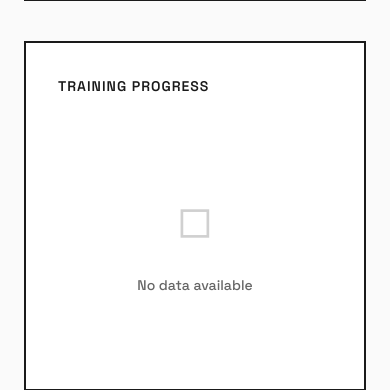
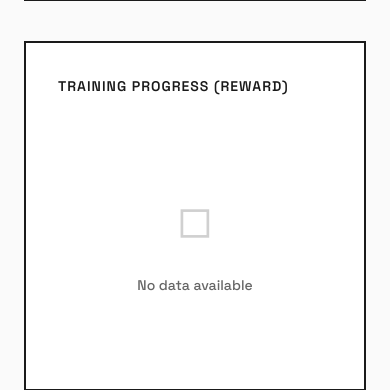
Before and after one commit to bangyen/emergent, a Flask app: page / in a window 390 px wide. Shown: the part 856-1246 px from the top of the page. Run offline with Flask 3, Linux system fonts and the light colour scheme; data that the repository does not hold is empty.

Commit message:
Add Bauhaus-inspired dashboard for experiment visualization
- Flask backend serving experiment and training data
- Minimalist UI with Space Grotesk font and flat colors
- Three views: Overview (stats + charts), Experiments (filterable grid), Training (loss curves + metrics)
- Loads data from multiple sources (grid_metrics, population_metrics, improved_training_results)
- Custom SVG favicon and responsive design
- Add Flask dependency to pyproject.toml

```diff
--- a/dashboard/static/js/dashboard.js
+++ b/dashboard/static/js/dashboard.js
@@ -105,19 +105,19 @@ function renderTrainingChart() {
     const ctx = document.getElementById('training-chart');
 
     const steps = trainingData.map((d, i) => d.step || d.episode || i);
-    const accuracy = trainingData.map(d => d.accuracy || d.success_rate || 0);
+    const reward = trainingData.map(d => d.avg_reward || 0);
 
     new Chart(ctx, {
         type: 'line',
         data: {
             labels: steps,
             datasets: [{
-                label: 'Accuracy',
-                data: accuracy,
+                label: 'Avg Reward',
+                data: reward,
                 borderColor: COLORS.red,
                 backgroundColor: 'transparent',
                 borderWidth: 2,
-                pointRadius: 0,
+                pointRadius: 2,
                 tension: 0.1
             }]
         },
@@ -263,13 +263,13 @@ function renderTrainingTable() {
     trainingData.slice(0, 50).forEach((row, i) => {
         const tr = document.createElement('tr');
         const step = row.step || row.episode || i;
-        const acc = row.accuracy || row.success_rate || 0;
+        const reward = row.avg_reward || 0;
         const loss = row.total_loss || 0;
         const msgLen = row.avg_message_length || row.message_length || row.episode_length || 0;
 
         tr.innerHTML = `
             <td>${step}</td>
-            <td>${acc.toFixed(3)}</td>
+            <td>${reward.toFixed(3)}</td>
             <td>${loss.toFixed(3)}</td>
             <td>${msgLen.toFixed(2)}</td>
         `;
--- a/dashboard/templates/dashboard.html
+++ b/dashboard/templates/dashboard.html
@@ -45,7 +45,7 @@
 
             <div class="charts-row">
                 <div class="chart-container">
-                    <h3 class="chart-title">Training Progress</h3>
+                    <h3 class="chart-title">Training Progress (Reward)</h3>
                     <canvas id="training-chart"></canvas>
                 </div>
                 <div class="chart-container">
@@ -81,7 +81,7 @@
                         <thead>
                             <tr>
                                 <th>Step</th>
-                                <th>Accuracy</th>
+                                <th>Reward</th>
                                 <th>Loss</th>
                                 <th>Msg Length</th>
                             </tr>
```
